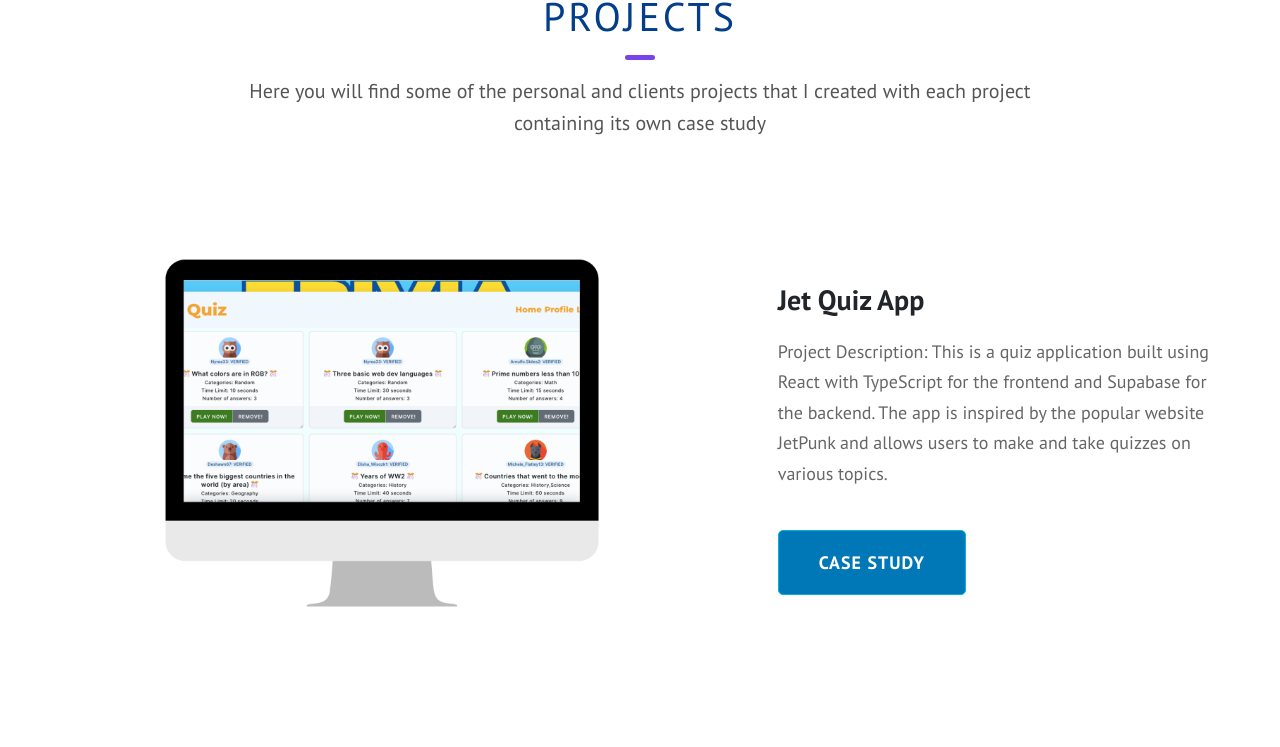
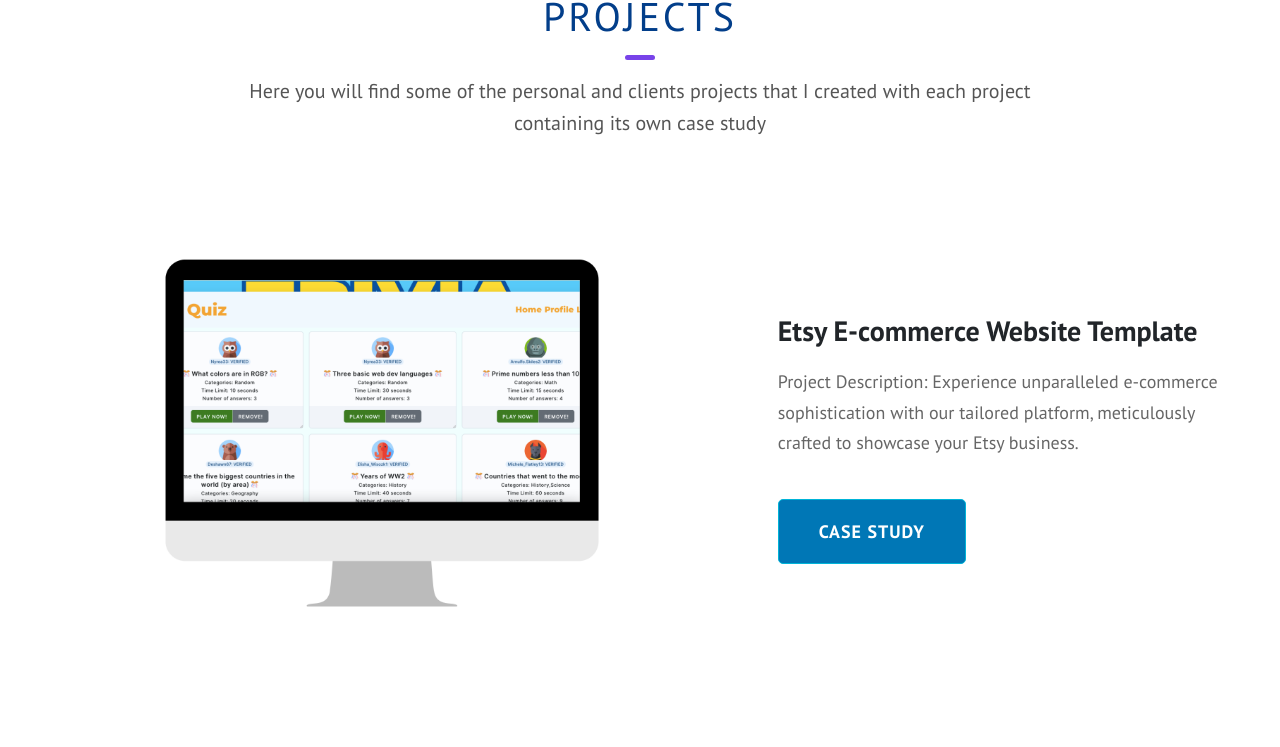
Before and after one commit to akabhowmick/aka-code-site, a React (Vite) app: page / in a window 1280 px wide. Shown: the part 1999-2746 px from the top of the page. Built offline with nearby package versions, Linux system fonts and the light colour scheme; some icons are missing.

Commit message:
add etsy project

```diff
--- a/src/Components/Project/ProjectInfo.ts
+++ b/src/Components/Project/ProjectInfo.ts
@@ -16,6 +16,27 @@
 
 export const projectInfo: Project[] = [
   {
+    name: "Etsy E-commerce Website Template",
+    description: [
+      "Experience unparalleled e-commerce sophistication with our tailored platform, meticulously crafted to showcase your Etsy business.",
+      "Seamlessly integrated with PayPal, it ensures secure payment processing, fostering customer trust.",
+      "Its intuitive design invites visitors to explore your curated offerings effortlessly.",
+      "Customizable features streamline inventory management, order fulfillment, and customer relations, empowering your business to thrive.",
+      "Whether you're a seasoned entrepreneur or embarking on your Etsy journey, our platform stands ready to elevate your online presence and propel your business to new heights of success.",
+    ],
+    techStack: ["HTML", "CSS", "Javascript", "React", "TypeScript", "Supabase", "MUI"],
+    features: [
+      "Our platform offers complete customization options, allowing you to tailor every aspect to your unique needs.",
+      "It boasts a responsive interface, ensuring seamless navigation on both web and mobile devices.",
+      "With a focus on safety and security, our payment interface provides peace of mind for every transaction.",
+      "Experience a modern aesthetic with a sleek look and feel that enhances user engagement and satisfaction.",
+    ],
+    image: laptopQuizImage,
+    link: "https://etsy-e-commerce-template.netlify.app/",
+    githubLink: "https://github.com/akabhowmick/etsy-e-commerce-template",
+    caseStudyLink: "projects/1",
+  },
+  {
     name: "Jet Quiz App",
     description: [
       "This is a quiz application built using React with TypeScript for the frontend and Supabase for the backend. The app is inspired by the popular website JetPunk and allows users to make and take quizzes on various topics.",
@@ -31,7 +52,7 @@
     image: laptopQuizImage,
     link: "https://jetquizapp.netlify.app/",
     githubLink: "https://github.com/akabhowmick/jet-quiz-app",
-    caseStudyLink: "projects/1",
+    caseStudyLink: "projects/2",
   },
   {
     name: "Print3Dverse",
@@ -58,14 +79,14 @@
     image: laptopThreeImage,
     link: "https://print3dverse.com/",
     githubLink: "https://github.com/akabhowmick/3d-site",
-    caseStudyLink: "projects/2",
+    caseStudyLink: "projects/3",
   },
   {
     name: "TaekwonMaru",
     description: [
       "This is a responsive website for a Taekwondo business. It is built using React and Typescript, aiming to be highly accessible and follow the best practices. The website includes information about the business, its classes, instructors, and contact details",
       "Additionally, it features a contact form through which users can directly communicate with the business owners.",
-      "This site can also be easily customized to serve as a template for similar small businesses"
+      "This site can also be easily customized to serve as a template for similar small businesses",
     ],
     techStack: ["HTML", "CSS", "Javascript", "React", "TypeScript", "MUI"],
     features: [
@@ -73,12 +94,12 @@
       "View and learn about the school's staff and masters, and see their credentials",
       "Gain access to web exclusive offers and deals!",
       "Contact the masters directly to learn more about Taekwondo and K-Pop Dance Classes.",
-      "Keep up to date with the school's schedule and current events. "
+      "Keep up to date with the school's schedule and current events. ",
     ],
     image: laptopTkdImage,
     link: "https://marutaekwondo.com/",
     githubLink: "https://github.com/akabhowmick/TaekwonMaru-React",
-    caseStudyLink: "projects/3",
+    caseStudyLink: "projects/4",
   },
   {
     name: "Queens Finest Prints",
@@ -98,6 +119,6 @@
     image: laptopQFPImage,
     link: "https://queensfinestprints.com/",
     githubLink: "https://github.com/akabhowmick/queens-finest-prints",
-    caseStudyLink: "projects/4",
+    caseStudyLink: "projects/5",
   },
 ];
```
